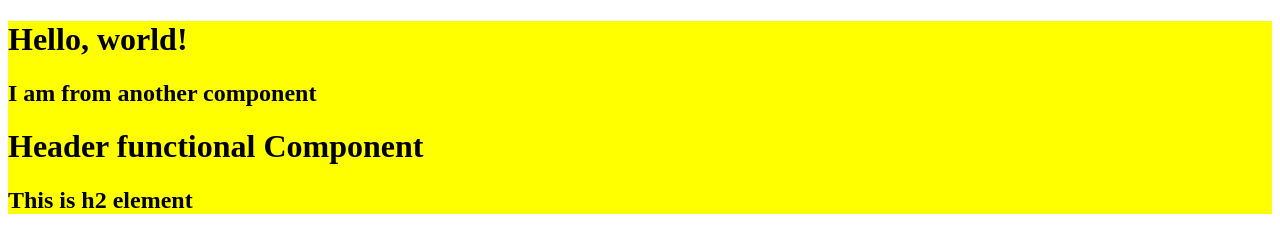
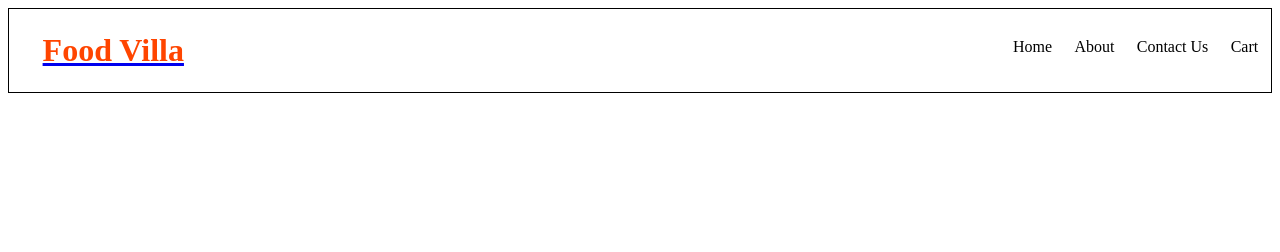
Before and after one commit to Priyam117/React-Learn, a React app: page / in a window 1280 px wide. Built offline with nearby package versions, Linux system fonts and the light colour scheme.

Commit message:
starting our first react App

```diff
--- a/App.js
+++ b/App.js
@@ -1,39 +1,45 @@
 import React from "react";
 import ReactDOM from "react-dom/client";
 
-const Heading = (
-  <h1 key="hllo">Hello, world!</h1>
-);
+
 
 const Title = () => {
   return (
-  <div>
-    <h2>I am from another component</h2>
-  </div>
+    <a href="/">
+    <h1 className="logo">Food Villa</h1>
+    </a>
   );
 }
 
-// Component Compozation Component inside a component
 
 const HeaderComponent = () => {
   return (
-    <div>
-      {Heading}
+    <div className="header">
     <Title/>
-      <h1>Header functional Component</h1>
-      <h2>This is h2 element</h2>
-
+    <div className="nav-item">
+      <ul>
+        <li>Home</li>
+        <li>About</li>
+        <li>Contact Us</li>
+        <li>Cart</li>
+      </ul>
+    </div>
     </div>
   );
 }
-// const HeaderComponent2 = function () {
-//   <div>
-//     <h1>Header functional Component</h1>
-//     <h2>This is h2 element</h2>
-//   </div>
+
+// const AppLayout = () => {
+//   return (
+
+//       <HeaderComponent/>
+//       <Body/>
+//       <Footer />
+
+//   );
 // }
+
 
 const root = ReactDOM.createRoot(document.getElementById("root"));
 
-// root.render(Heading);
+
 root.render(<HeaderComponent/>);
--- a/index.css
+++ b/index.css
@@ -1,5 +1,23 @@
-#root {
-  color: black;
-  background: yellow;
+.header{
+  display: flex;
+  padding: .1rem;
+  border: 1px solid black;
+  justify-content: space-between;
+}
+.logo {
+  /* height: 80px;
+  width: 250px; */
   font-family: cursive;
+  color: orangered;
+  margin-left: 2rem;
 }
+.nav-item > ul{
+  display: flex;
+  flex-direction: row;
+
+
+}
+.nav-item > ul > li {
+  padding: .7rem;
+  list-style: none;
+}
```
